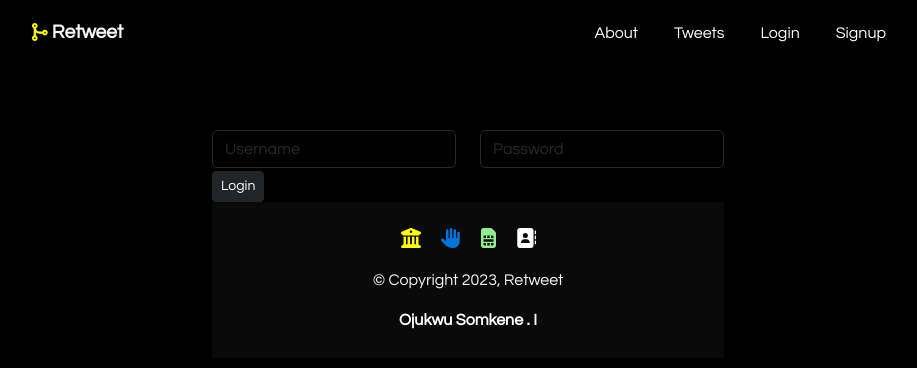
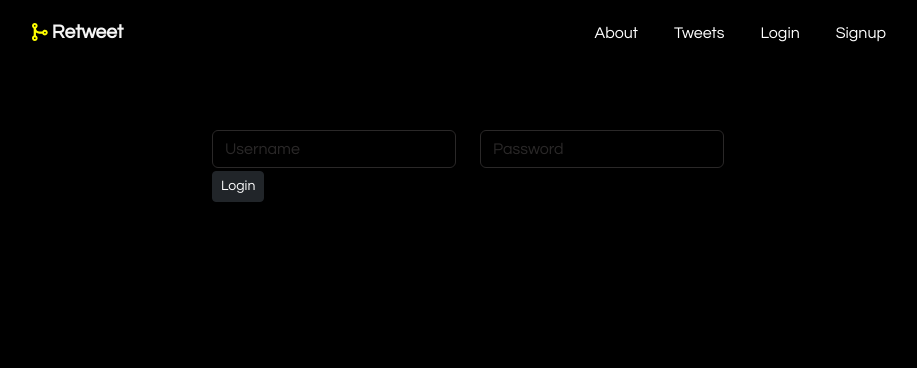
Before and after one commit to somkenemuscle/retweet_client, a Next.js app: page /login in a window 1280 px wide. Shown: the top 368 px of the page, without its empty margins (172-1089 px from the left). Built offline with nearby package versions, Linux system fonts and the light colour scheme.

Commit message:
changed signup data to not rquired for some

```diff
--- a/app/login/page.jsx
+++ b/app/login/page.jsx
@@ -1,6 +1,5 @@
 'use client'
 import './login.css'
-import Footer from '@/components/footers/footer'
 import axios from "axios";
 import { useState } from 'react'
 import { useRouter } from 'next/navigation';
@@ -102,7 +101,7 @@ function logIn() {
                     </div>
                     <button className='btn btn-sm btn-dark'>Login</button>
                 </form>
-                <Footer />
+
             </div>
         </div>
     )
```
